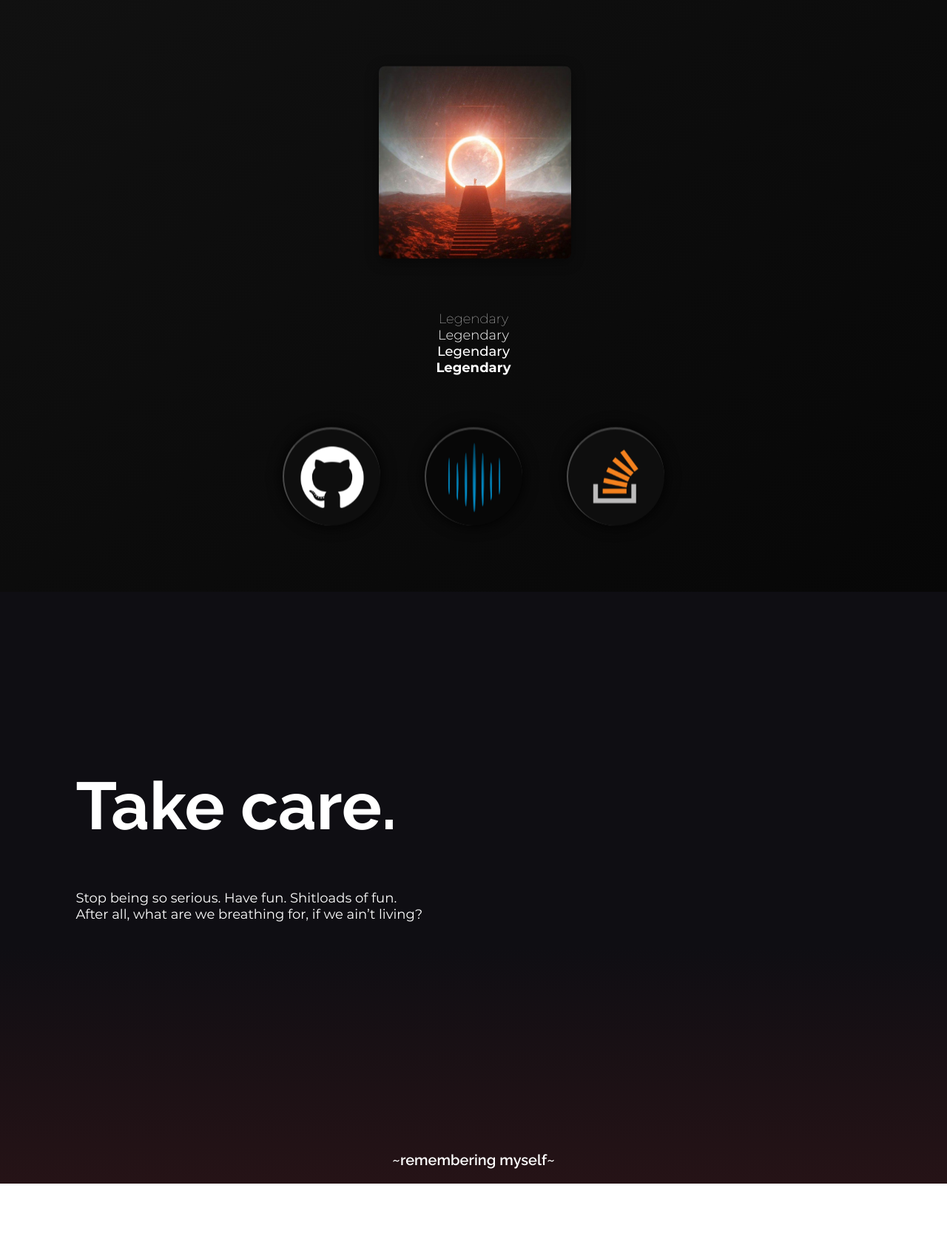
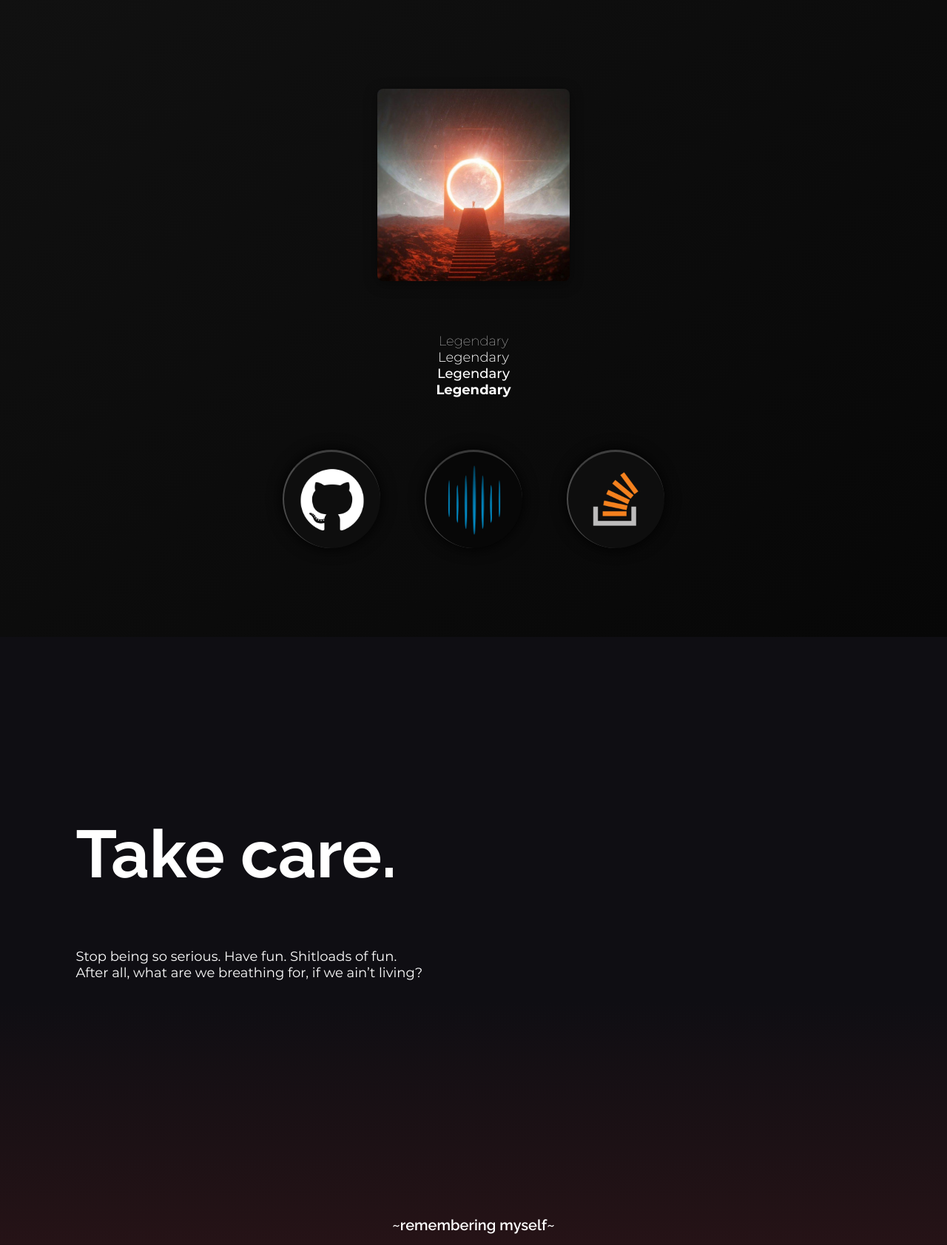
Before and after one commit to shaan-mephobic/the-portfolio-project, a plain HTML site: page index.html in a window 1280 px wide. Shown: the part 800-2483 px from the top of the page at 74% size. Before the commit the page ends 2400 px from the top, so only its background shows below. Drawn offline with Linux system fonts and the light colour scheme.

Commit message:
make more responsive

```diff
--- a/index.html
+++ b/index.html
@@ -9,9 +9,10 @@
 </head>
 
 <body>
+    <!-- <div id="loader" class="center"></div> -->
     <div class="hero">
         <div class="content">
-            <h1>Who am I?</h1>
+            <h1 style="margin-top:0;">Who am I?</h1>
             <div class="space-out">
                 <h3>Shaan Mephobic</h3>
             </div>
@@ -25,9 +26,11 @@
             </div>
         </div>
     </div>
-    <div class="gradient">
-        <div class="content2">
+    <section class="gradient">
+        <!-- <div class="content2"> -->
+        <div class="column" style="padding:0;">
             <div class="myself"></div>
+        </div>
         <div style="padding:0px 0px 70px 0px"></div>
         <p class="multi" style="font-weight: 100; margin-top:0; margin-bottom:0;">Legendary</p>
         <p class="multi" style="font-weight: 300; margin-top:0; margin-bottom:0;">Legendary</p>
@@ -49,6 +52,8 @@
                 data-tilt-glare data-tilt-max-glare="0.8" data-tilt-scale="1.1">
                 <img src="images/stackoverflow.png" alt="Phoenix">
             </div>
+            <!-- <h3>ouch</h3> -->
+        </div>
         </div>
         <!-- <div style="padding:50px"></div> -->
         <!-- <div class="card" style="background:#c51616" data-tilt data-tilt-glare data-tilt-max-glare="0.8"
@@ -56,19 +61,18 @@
                 <img src="images/sako.png" alt="SaKo">
             </div> -->
         <script src="./script.js"></script>
+        <!-- </div> -->
+    </section>
+    <section class="third">
+        <div class="content3">
+            <h1 style="margin-top: 0px;">Take care.</h1>
+            <p>Stop being so serious. Have fun. Shitloads of fun.<br>
+                After all, what are we breathing for, if we ain’t living? </p>
         </div>
-    </div>
-    <div class="third">
         <div class="content4">
         <h6 style="margin-top: 0; margin-bottom: 0;">~remembering myself~</h6>
     </div>
-        <div class="content3">
-            <h1>Take care.</h1>
-            <p>Stop being so serious. Have fun. Shitloads of fun.<br>
-                After all, what are we breathing for, if we ain’t living? </p>
-        </div>
-    </div>
-    </div>
+    </section>
 </body>
 
 </html>
--- a/style.css
+++ b/style.css
@@ -46,6 +46,8 @@
     font-weight: 700;
 }
 
+::-webkit-scrollbar { width: 0px; }
+
 body {
     margin: 0;
     /* background-color: rgb(20, 20, 20); */
@@ -54,6 +56,7 @@ body {
 }
 
 .hero {
+    margin: 0;
     height: 100vh;
     width: 100%;
     background-image: url(images/space.jpg);
@@ -65,7 +68,34 @@ body {
     position: absolute;
     top: 40%;
     left: 8%;
-    transform: translateY(-50%);
+    /* transform: translate(0%,40%); */
+	transform: translateY(-40%);
+
+}
+
+#loader {
+    border: 8px solid #dddddd;
+    border-radius: 50%;
+    /* box-shadow: rgba(255, 255, 255, 0.24) 0px 2px 7px; */
+    border-top: 8px solid #11111100;
+    width: 70px;
+    height: 70px;
+    animation: spin 1s linear infinite;
+}
+
+@keyframes spin {
+    100% {
+        transform: rotate(360deg);
+    }
+}
+
+.center {
+    position: absolute;
+    top: 0;
+    bottom: 0;
+    left: 0;
+    right: 0;
+    margin: auto;
 }
 
 h1 {
@@ -129,18 +159,25 @@ strong {
 }
 
 .gradient {
-    height: 100vh;
+    /* height: 100vh; */
     width: 100%;
+    /* background-color: aqua; */
+	padding: 120px 0px;
     background-image: linear-gradient(to bottom right, rgb(17, 17, 17), rgb(7, 7, 7));
-    background-size: cover;
-    background-position: center;
+    /* background-size: cover; */
+    /* background-position: center; */
 }
 
 .content2 {
-    position: absolute;
-    top: 150%;
-    left: 50%;
-    transform: translate(-50%, -50%);
+    margin-top:auto;
+    margin-bottom:auto;
+    text-align:center;
+    justify-content: center;
+    align-items: center;
+    /* position: relative; */
+    /* top: 150%; */
+    /* left: 100%; */
+    /* transform: translate(-50%, -50%); */
     /* display:flex; */
 }
 
@@ -155,6 +192,8 @@ strong {
     box-shadow: 0 0 20px #000;
     border-top: 3px solid rgba(255, 255, 255, 0.2);
     border-left: 2px solid rgba(255, 255, 255, 0.25);
+    /* left: 50%; */
+    /* transform: translate(20%,0%); */
 }
 
 .myself {
@@ -165,8 +204,8 @@ strong {
     background-image: url("images/illenium.jpg");
     filter: drop-shadow(0px 4px 9px rgba(0, 0, 0, 0.4));
     border-radius: 8px;
-    left: 50%;
-    transform: translate(50%);
+    /* left: 50%; */
+    /* transform: translate(50%,0%); */
 }
 
 .card img {
@@ -193,7 +232,7 @@ strong {
 } */
 
 .third {
-    height: 100vh;
+    /* height: 100vh; */
     width: 100%;
     /* background-image: linear-gradient(180deg, #100F12 60%, #851c20 200%); */
     /* background-image: linear-gradient(180deg, #100F12 60%, #a50d33 200%); */
@@ -203,28 +242,25 @@ strong {
 }
 
 .content3 {
-    position: absolute;
-    margin: 0 auto;
-    top: 240%;
-    left: 8%;
-    transform: translateY(-50%);
-    /* width: 1130px; */
-    /* max-width: 95%; */
+	padding: 240px 0px 300px 8vw;
+    /* position: absolute; */
     /* margin: 0 auto; */
-    /* display: flex; */
-    /* align-items: center; */
-    /* justify-content: space-around; */
+    /* top: 240%; */
+    /* left: 8%; */
+    /* transform: translateX(20%); */
 }
 
 .content4 {
-    position: absolute;
-    padding: 20px;
-    bottom: -200vh;
-    left: 50%;
-    transform: translateX(-50%);
+	padding: 0px 0px 15px 0px;
+    text-align: center;
+    /* position: absolute; */
+    /* padding: 20px; */
+    /* bottom: -200vh; */
+    /* transform: translateX(-50%); */
 }
 
 .column {
     padding: 70px 0px 0px 0px;
     display: flex;
+    justify-content: center;
 }
```
Also changed, not shown: script.js (+10 -0 lines). Lines whose indentation alone changed are shown as unchanged.
